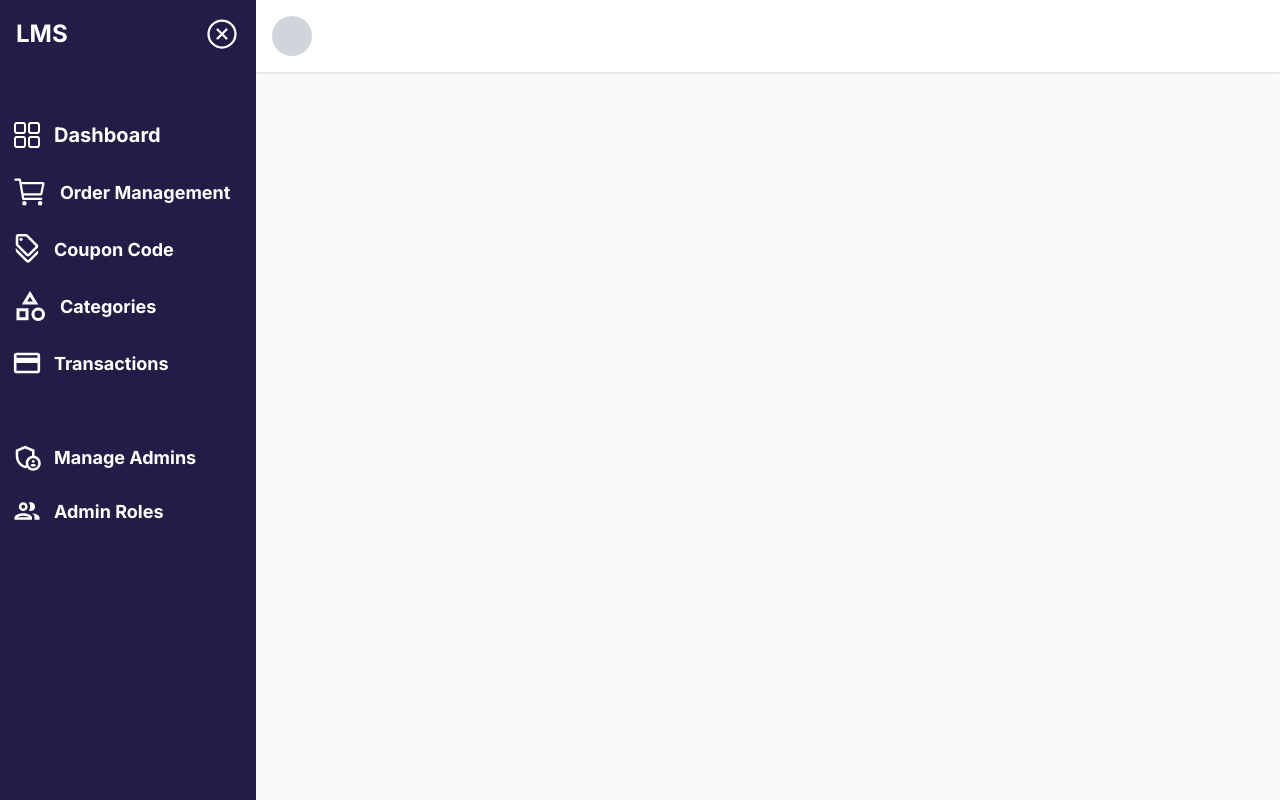
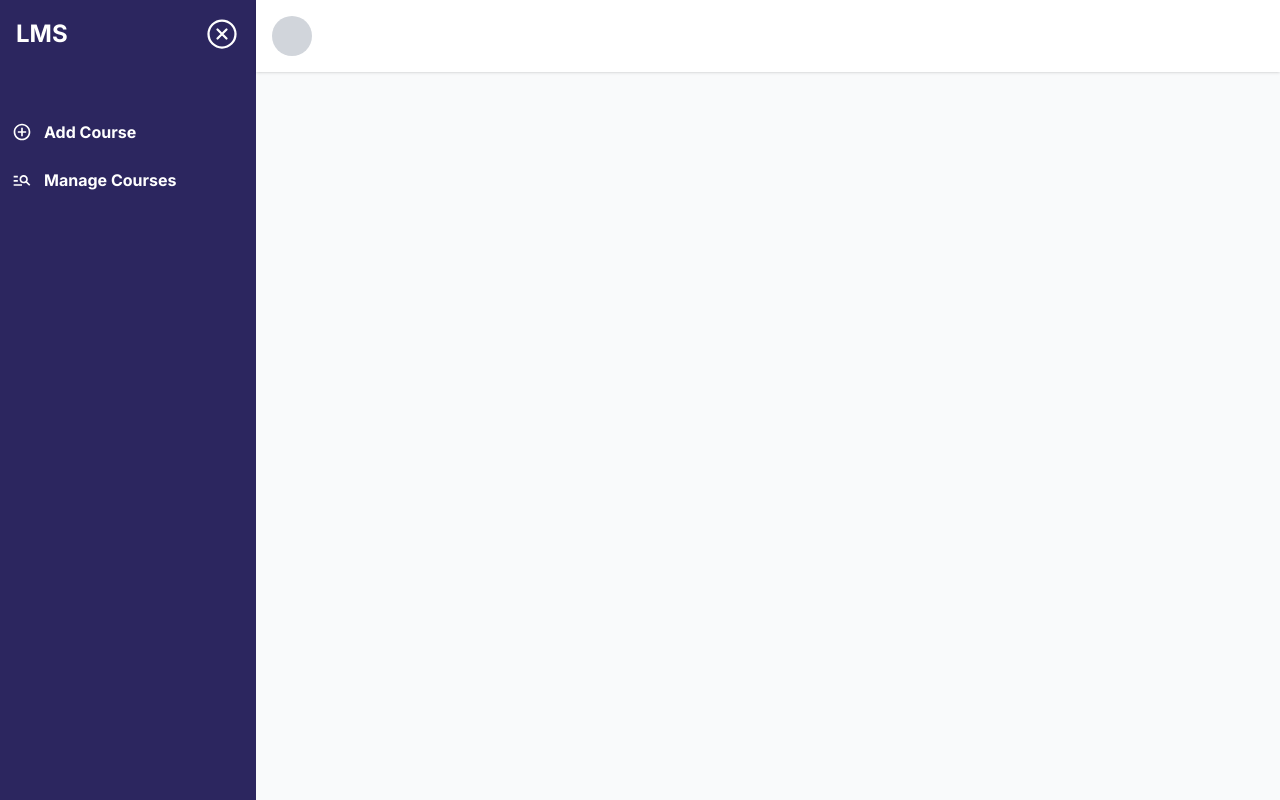
Before and after one commit to universeIt137/LMS_Frontend, a React (Vite) app: page /dashboard in a window 1280 px wide. Built offline with nearby package versions, Linux system fonts and the light colour scheme.

Commit message:
Dashboard layout completed

```diff
--- a/src/components/adminside/Sidebar.jsx
+++ b/src/components/adminside/Sidebar.jsx
@@ -1,9 +1,9 @@
 import React, { useState } from 'react';
 import { BsMenuButtonWideFill } from 'react-icons/bs';
 import { GrMoney } from 'react-icons/gr';
-import { IoMdCard } from 'react-icons/io';
+import { IoIosAddCircleOutline, IoMdCard } from 'react-icons/io';
 import { IoCartOutline, IoCloseCircleOutline } from 'react-icons/io5';
-import { MdMenuOpen, MdOutlineAdminPanelSettings, MdOutlineCategory, MdOutlineDiscount, MdOutlineLockPerson, MdOutlinePeopleOutline } from 'react-icons/md';
+import { MdAddCircleOutline, MdMenuOpen, MdOutlineAdminPanelSettings, MdOutlineCategory, MdOutlineDiscount, MdOutlineLockPerson, MdOutlineManageSearch, MdOutlinePeopleOutline } from 'react-icons/md';
 import { RiAdminLine } from 'react-icons/ri';
 import { RxDashboard } from 'react-icons/rx';
 import { NavLink } from 'react-router-dom';
@@ -19,7 +19,7 @@ const Sidebar = () => {
     return (
         <>
             <aside
-                className={`bg-dasboard_theme text-white transition-all duration-300 ${isSidebarOpen ? 'w-64' : 'w-14'
+                className={`bg-dashboard_theme text-white transition-all duration-300 ${isSidebarOpen ? 'w-64' : 'w-14'
                     }`}
             >
                 <div className="flex justify-between items-center p-4 gap-8">
@@ -39,84 +39,24 @@ const Sidebar = () => {
                             <NavLink
                                 exact
                                 to="/dashboard"
-                                className="flex items-center space-x-3 p-3 rounded-lg transition duration-200 hover:bg-indigo-700 hover:shadow-md hover:border-b"
+                                className="flex items-center space-x-3 p-3 rounded-lg transition duration-200  hover:shadow-md hover:border-b hover:text-dashboard_hover_text"
                                 activeClassName="bg-indigo-900 shadow-lg"
                             >
-                                <RxDashboard className='text-3xl' />
+                                <MdAddCircleOutline className='font-bold text-xl' />
                                 <span className={`${isSidebarOpen ? 'block' : 'hidden'}`}>
-                                    <p className='font-bold text-xl'>Dashboard</p>
+                                    <p className='font-bold'>Add Course</p>
                                 </span>
                             </NavLink>
                         </li>
                         <li>
                             <NavLink
                                 to="/order-management"
-                                className="flex items-center space-x-3 p-3 rounded-lg transition duration-200 hover:bg-indigo-700 hover:shadow-md hover:border-b"
+                                className="flex items-center space-x-3 p-3 rounded-lg transition duration-200  hover:shadow-md hover:border-b"
                                 activeClassName="bg-indigo-900 shadow-lg"
                             >
-                                <IoCartOutline className='text-4xl' />
+                                <MdOutlineManageSearch className='font-bold text-xl' />
                                 <span className={`${isSidebarOpen ? 'block' : 'hidden'}`}>
-                                    <p className='text-[18px] font-bold'>Order Management</p>
-                                </span>
-                            </NavLink>
-                        </li>
-                        <li>
-                            <NavLink
-                                to="/coupon-code"
-                                className="flex items-center space-x-3 p-3 rounded-lg transition duration-200 hover:bg-indigo-700 hover:shadow-md hover:border-b"
-                                activeClassName="bg-indigo-900 shadow-lg"
-                            >
-                                <MdOutlineDiscount className='text-3xl' />
-                                <span className={`${isSidebarOpen ? 'block' : 'hidden'}`}>
-                                    <p className='text-[18px] font-bold'>Coupon Code</p>
-                                </span>
-                            </NavLink>
-                        </li>
-                        <li>
-                            <NavLink
-                                to="/categories"
-                                className="flex items-center space-x-3 p-3 rounded-lg transition duration-200 hover:bg-indigo-700 hover:shadow-md hover:border-b"
-                                activeClassName="bg-indigo-900 shadow-lg"
-                            >
-                                <MdOutlineCategory className='text-4xl' />
-                                <span className={`${isSidebarOpen ? 'block' : 'hidden'}`}>
-                                    <p className='text-[18px] font-bold'>Categories</p>
-                                </span>
-                            </NavLink>
-                        </li>
-                        <li>
-                            <NavLink
-                                to="/transaction"
-                                className="flex items-center space-x-3 p-3 rounded-lg transition duration-200 hover:bg-indigo-700 hover:shadow-md hover:border-b"
-                                activeClassName="bg-indigo-900 shadow-lg"
-                            >
-                                <IoMdCard className='text-3xl' />
-                                <span className={`${isSidebarOpen ? 'block' : 'hidden'}`}>
-                                    <p className='text-[18px] font-bold'>Transactions</p>
-                                </span>
-                            </NavLink>
-                        </li>
-                        <li className="mt-10">
-                            <NavLink
-                                to="/manage-admins"
-                                className="flex items-center space-x-3 p-3 rounded-lg transition duration-200 hover:bg-indigo-700 hover:shadow-md hover:border-b"
-                                activeClassName="bg-indigo-900 shadow-lg"
-                            >
-                                <MdOutlineAdminPanelSettings className='text-3xl' />
-                                <span className={`${isSidebarOpen ? 'block' : 'hidden'}`}>
-                                    <p className="text-[18px] font-bold">Manage Admins</p>
-                                </span>
-                            </NavLink>
-                        </li>
-                        <li>
-                            <NavLink
-                                to="/admin-roles"
-                                className="flex items-center space-x-3 p-3 rounded-lg transition duration-200 hover:bg-indigo-700 hover:shadow-md hover:border-b"
-                                activeClassName="bg-indigo-900 shadow-lg"
-                            >
-                                <MdOutlinePeopleOutline className='text-3xl' />
-                                <span className={`${isSidebarOpen ? 'block' : 'hidden'}`}>
-                                    <p className="text-[18px] font-bold">Admin Roles</p>
+                                    <p className='font-bold'>Manage Courses</p>
                                 </span>
                             </NavLink>
                         </li>
--- a/tailwind.config.js
+++ b/tailwind.config.js
@@ -9,7 +9,9 @@ export default {
       colors: {
         gold: '#FFD700',
         primary: "#2563EB",
-        dasboard_theme:"#211d47",
+        dashboard_theme: "#2c265f",
+
+
 
       },
       fontFamily: {
```
